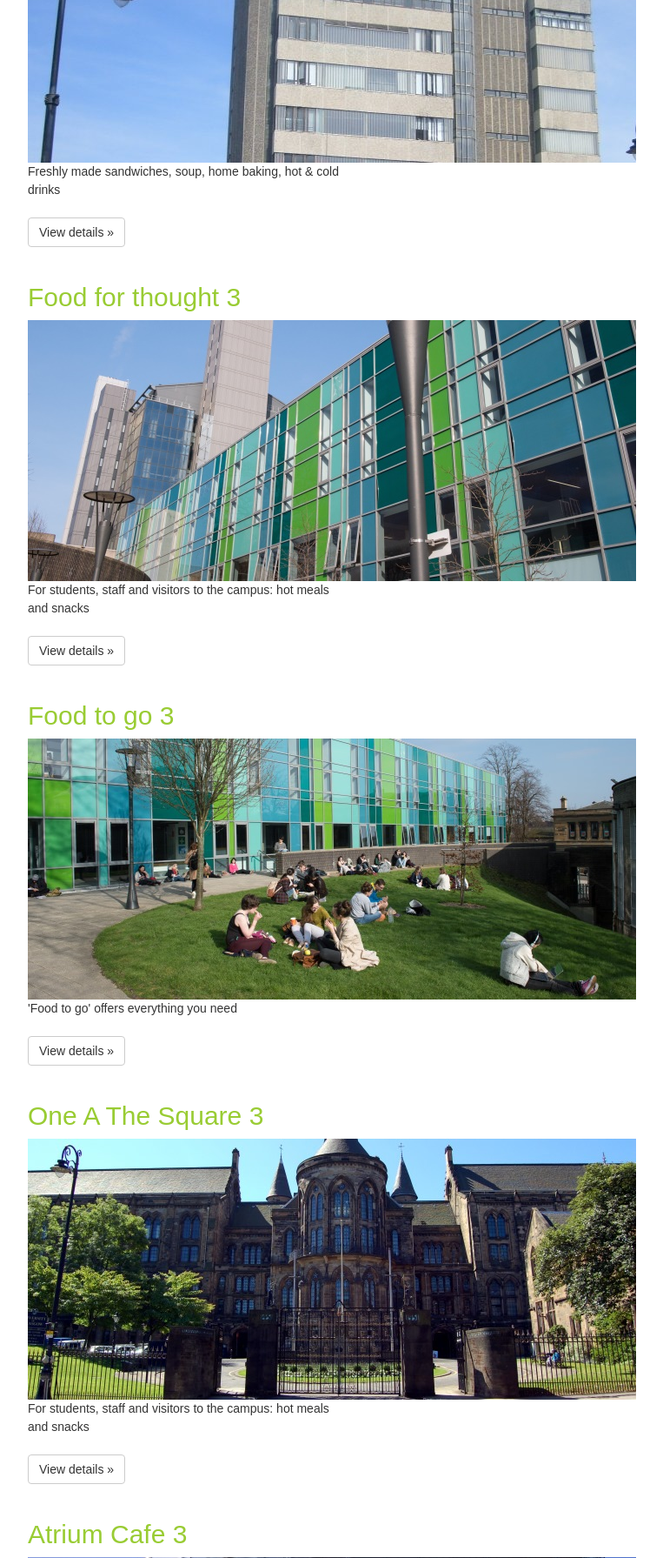
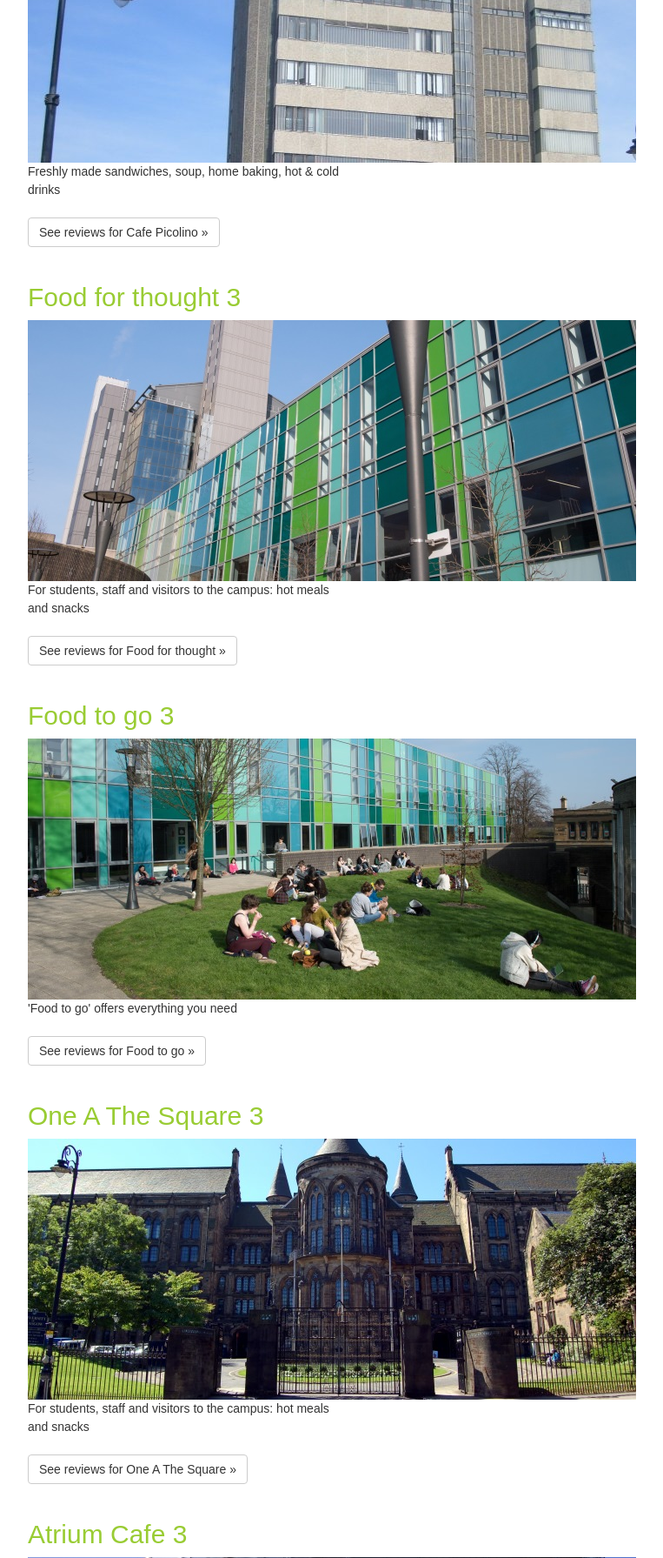
Before and after one commit to FergusMacNamara/ITechGroupProj, a Django app: page /gugrub/ in a window 1280 px wide. Shown: the part 900-2691 px from the top of the page at 87% size, without its empty margins (38-801 px from the left). Run offline with Django 3.2, Linux system fonts and the light colour scheme; data comes from the database, SQL or seed files in the repository; parts of the project's set-up code (start-up, migrations or seed data) failed here and were passed over; some libraries are stand-ins or nearby versions.

Commit message:
See <<eatery>> reviews button to index.html

```diff
--- a/GUGrubGuide/templates/gugrub/index.html
+++ b/GUGrubGuide/templates/gugrub/index.html
@@ -25,7 +25,7 @@
                 <h2><a href="/gugrub/eatery/{{ eatery.slug }}">{{ eatery.name }} {{eatery.averageRating}}</a></h2>
                   <img src="{{MEDIA_URL}}{{eatery.picture}}"/>
                 <p>{{eatery.description}} </p>
-                <p><a class="btn btn-default" href="/gugrub/eatery/{{ eatery.slug }}" role="button">View details &raquo;</a></p>
+                <p><a class="btn btn-default" href="/gugrub/eatery/{{ eatery.slug }}" role="button">See reviews for {{eatery.name}} &raquo;</a></p>
                 </div>
 
             </div>
```
